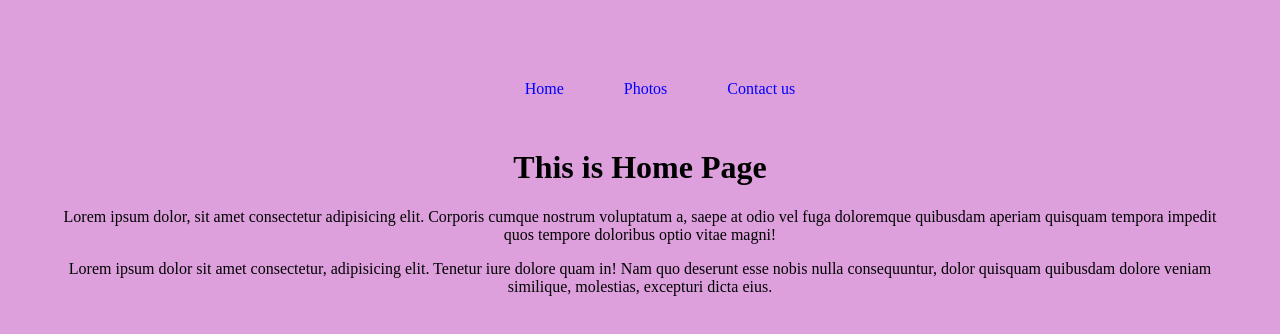
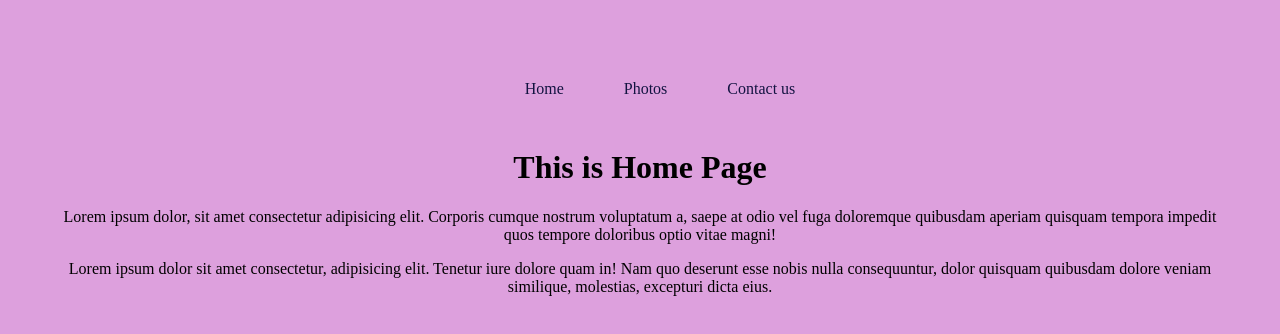
Before and after one commit to SadafSarwari/Croissant, a plain HTML site: page index.html in a window 1280 px wide. Drawn offline with Linux system fonts and the light colour scheme.

Commit message:
changed links  color

```diff
--- a/style.css
+++ b/style.css
@@ -18,10 +18,10 @@
 }
 a {
   text-decoration: none;
-  color: blue;
+  color: rgb(19, 19, 65);
 }
 a:active {
-  color: blueviolet;
+  color: rgb(68, 5, 127);
 }
 img {
   border-radius: 10px;
```
